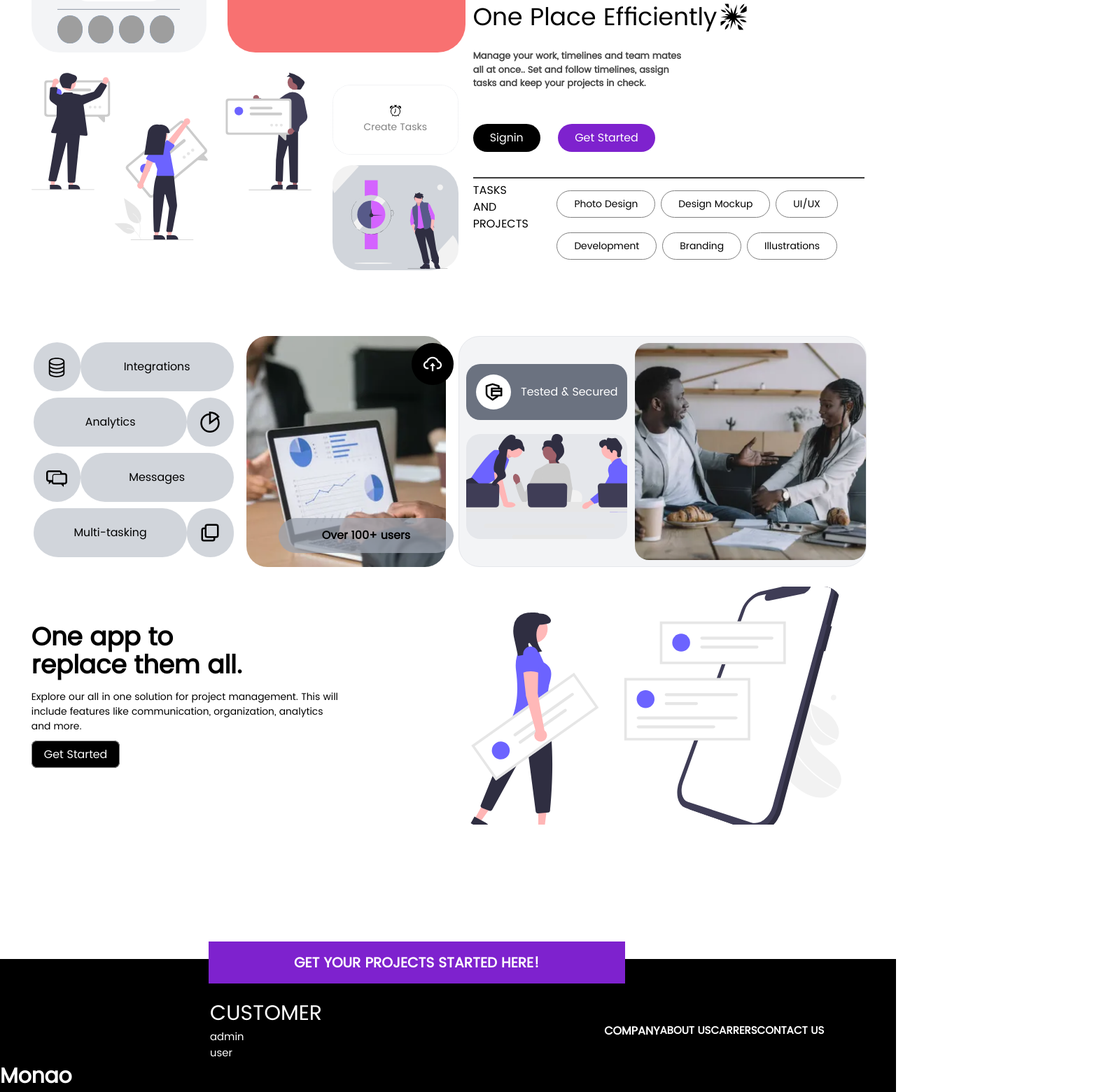
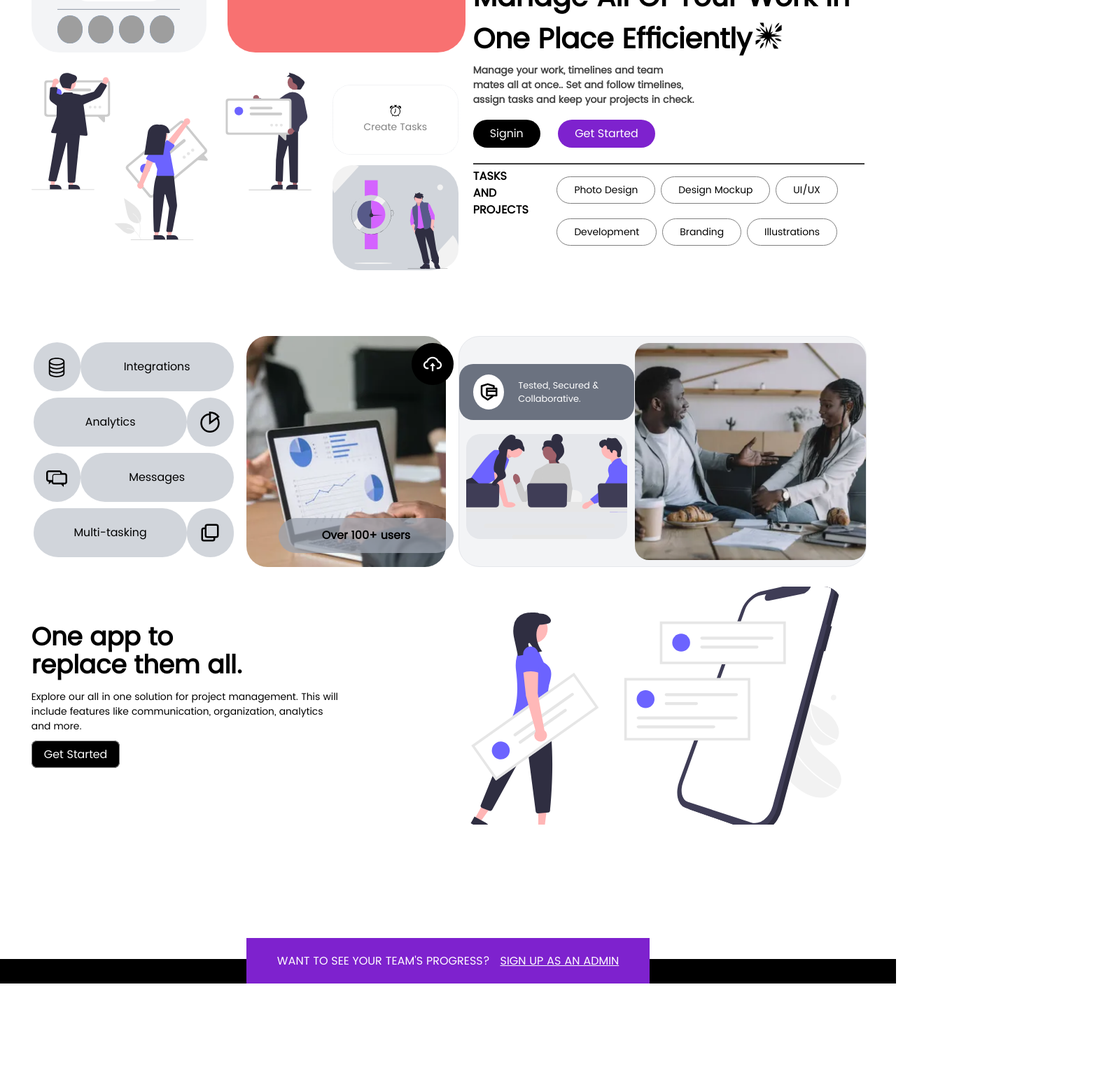
Before and after one commit to FrancisUzoigwe/Frontfiles, a React (Vite) app: page / in a window 1280 px wide. Shown: the part 250-1810 px from the top of the page at 70% size, 1580 px wide, since content can reach past the window. After the commit the page ends 1655 px from the top, so only its background shows below. Built offline with nearby package versions, Linux system fonts and the light colour scheme; grey boxes are pictures that could not be loaded.

Commit message:
11th commit

```diff
--- a/src/components/props/SecondPart.tsx
+++ b/src/components/props/SecondPart.tsx
@@ -60,11 +60,11 @@ const SecondPart = () => {
           </div>
           <div className="w-[49%] h-[330px] rounded-[30px] bg-right flex items-center justify-around border bg-gray-100">
             <div className="w-[250px] h-[260px] rounded-[20px] flex-col flex items-center justify-center">
-              <div className="w-[230px] h-[80px] bg-gray-500 mb-[20px] rounded-[20px] flex items-center justify-evenly">
-                <div className="w-[50px] h-[50px] rounded-[50%] bg-white flex items-center justify-center">
-                  <RiSecurePaymentLine className="w-[30px] h-[30px]" />
+              <div className="w-[auto] h-[80px] bg-gray-500 mb-[20px] rounded-[20px] flex items-center justify-evenly">
+                <div className="w-[55px] h-[50px] rounded-[50%] bg-white flex items-center justify-center ml-[20px]">
+                  <RiSecurePaymentLine className="w-[30px] h-[30px] " />
                 </div>
-                <div className="font-medium mr[30px] text-white">Tested & Secured</div>
+                <div className="font-medium text-white text-[13px] ml-[20px]">Tested, Secured & Collaborative.</div>
               </div>
               <img
                 className="w-[230px] h-[150px] bg-gray-200 rounded-[20px] object-cover"
--- a/src/components/static/Footer.tsx
+++ b/src/components/static/Footer.tsx
@@ -1,26 +1,11 @@
+import { Link } from "react-router-dom";
+
 const Footer = () => {
   return (
-    <div className="w-full h-auto flex justify-center flex-col bg-black">
-     <div className="w-[93%] h-auto flex justify-center items-center font-semibold uppercase ">
-       <div className="w-[50%] h-[60px] bg-[#7E22CE] text-white flex justify-center items-center mt-[-25px] border-collapse">
-       <div className="text-[20px]">Get your projects started here!</div>
-       </div>
-     </div>
-     <div className="w-full h-[auto] flex  items-center mx-[300px] mt-5  cursor-pointer ">
-        <div className="text-white  text-[30px]">CUSTOMER
-        <div  className="text-white text-[15px]">admin</div>
-        <div className="text-white text-[15px]">user</div>
+    <div className="w-full h-auto flex justify-center flex-col items-center bg-black">
+        <div className="text-white flex items-center justify-center w-[45%] h-[65px] bg-purple-700 mt-[-30px]">
+          <div className="uppercase">Want to see your team's progress? <Link to="/admin/signup" className="underline  ml-[10px]">Sign Up as an admin</Link></div>
         </div>
-        <div className="w-full h-[auto] flex justify-center items-center text-[white] mt-[5px] font-bold">COMPANY
-            <div className="text-white  text-[15px] flex-col">ABOUT US </div>
-            <div className="text-white  text-[15px] flex-col" >CARRERS</div>
-            <div className="text-white  text-[15px]">CONTACT US</div>
-        </div>
-     </div>
-     <div className="w-full h-[auto] flex justify-start items-center" >
-        <div className="text-white  font-bold text-[30px]">Monao</div>
-     </div>
-
     </div>
   );
 };
--- a/src/pages/auth/LandingPage.tsx
+++ b/src/pages/auth/LandingPage.tsx
@@ -94,36 +94,36 @@ const LandingPage = () => {
             </div>
           </div>
           <div className="w-[47%] h-[570px] flex flex-col ">
-            <div className="font-Poppins text-[35px] w-[550px] font-medium mt-[120px]">
+            <div className="font-Poppins text-[40px] w-[550px] font-semibold mt-[140px]">
               Manage All Of Your Work In One Place Efficiently{" "}
               <span className="absolute mt-[6px] ml-1">
                 <GiSpikyExplosion className="w-[40px] h-[40px] " />
               </span>
             </div>
-            <div className="w-[300px] font-Poppins font-semibold text-[13px] mt-5 text-[#444444]">
+            <div className="w-[320px] font-Poppins font-extrabold text-[14px] mt-[5px]  text-[#444444]">
               Manage your work, timelines and team mates all at once.. Set and
               follow timelines, assign tasks and keep your projects in check.
             </div>
-            <div className="w-full h-[auto] flex items-center mt-[20px]">
+            <div className="w-full h-[auto] flex items-center mt-[10px]">
               <div className="w-[260px] h-[80px] flex items-center justify-between">
                 <Link
                   to="/signin"
-                  className=" px-6 py-2 bg-black text-white rounded-[20px] font-Poppins mt-[17px]"
+                  className=" px-6 py-2 bg-black text-white rounded-[20px] mb-[25px] font-Poppins "
                 >
                   Signin
                 </Link>
                 <Link
                   to="/signup"
-                  className=" px-6 py-2 bg-purple-700 text-white font-Poppins rounded-[20px] mt-[17px]"
+                  className=" px-6 py-2 bg-purple-700 text-white font-Poppins rounded-[20px] mb-[25px] "
                 >
                   Get Started
                 </Link>
               </div>
             </div>
-            <br />
-            <hr className="border border-[#3b3b3b]" />
-            <div className="flex justify-between">
-              <div className="uppercase mt-[5px]">
+            {/* <br /> */}
+            <hr className="border border-[#3b3b3b] mt-[-10px]"/>
+            <div className="flex justify-between ">
+              <div className="uppercase mt-[5px] font-semibold">
                 Tasks <br /> and projects
               </div>
               <div className="flex w-[450px] h-[auto] flex-wrap">
--- a/src/router/mainRoute.tsx
+++ b/src/router/mainRoute.tsx
@@ -69,9 +69,9 @@ export const mainRoute = createBrowserRouter([
   {
     path: "/admin",
     element: (
-      <AdminRoute>
+      // <AdminRoute>
         <AdminLayout />
-      </AdminRoute>
+      // </AdminRoute>
     ),
     children: [
       {
```
